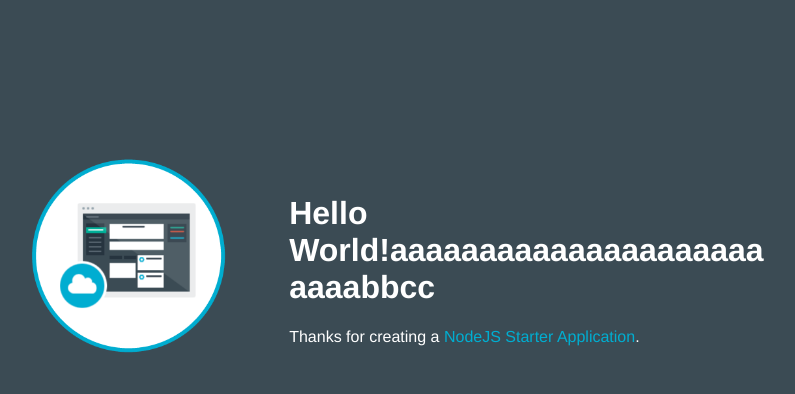
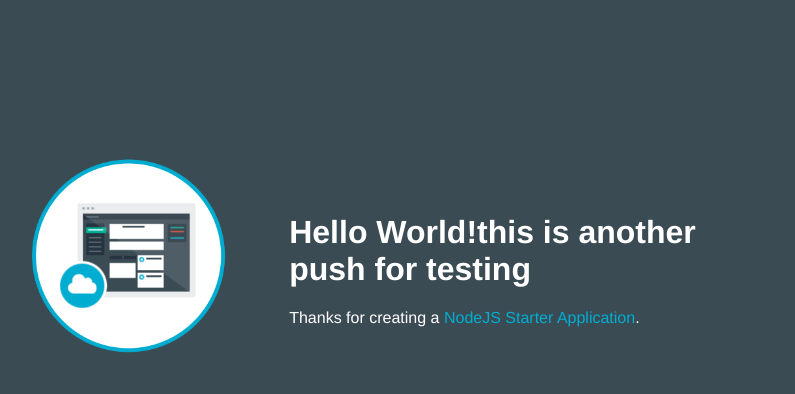
Before and after one commit to Akatsuki-Ryu/upmbetty, a website: page public/index.html in a window 1280 px wide. Shown: the whole page, without its empty margins (253-1048 px from the left). Drawn offline with Linux system fonts and the light colour scheme.

Commit message:
testing2

```diff
--- a/public/index.html
+++ b/public/index.html
@@ -16,7 +16,7 @@
           <img class = "newappIcon" src="images/newapp-icon.png">
         </td>
         <td>
-          <h1 id="message">Hello World!aaaaaaaaaaaaaaaaaaaaaaaaabbcc</h1>
+          <h1 id="message">Hello World!this is another push for testing</h1>
           <p class='description'></p> Thanks for creating a <span class = "blue">NodeJS Starter Application</span>.
         </td>
       </tr>
```
